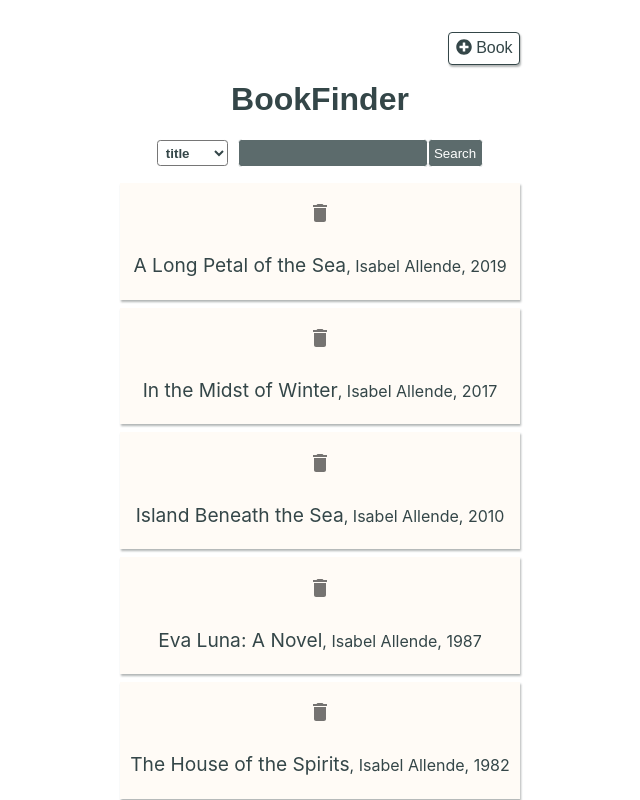
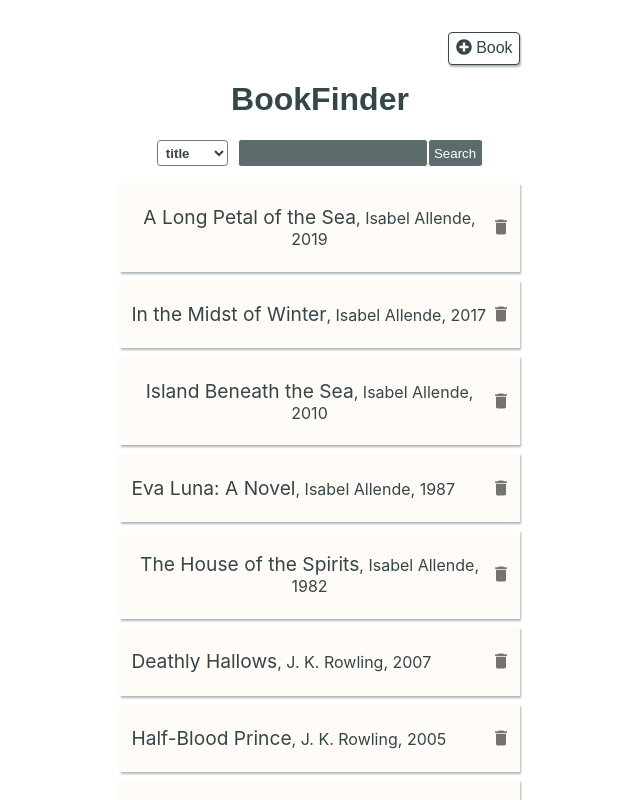
Before and after one commit to catalinac3/Book-search, a React (Create React App) app: page / in a window 1280 px wide. Shown: the top 800 px of the page, without its empty margins (320-960 px from the left). Built offline with nearby package versions, Linux system fonts and the light colour scheme; a web font is replaced by a local one.

Commit message:
improved design by giving a good position to the erase icon

```diff
--- a/src/OutputBook.css
+++ b/src/OutputBook.css
@@ -4,8 +4,20 @@
   background: rgb(251, 224, 195, 0.15);
   color: rgb(52, 70, 72);
   margin: 0.5em auto;
+  display: flex;
+  flex-direction: row;
+  justify-content: space-between;
 }
 
 .Title {
   font-size: 1.2em;
 }
+
+.bookDisplay {
+  margin-left: 5px;
+  display: inline-block;
+}
+.deleteBtn {
+  display: inline-block;
+  align-self: center;
+}
--- a/src/OutputBook.js
+++ b/src/OutputBook.js
@@ -1,10 +1,18 @@
 import { IconButton } from "@material-ui/core";
-import DeleteIcon from '@material-ui/icons/Delete';
+import DeleteIcon from "@material-ui/icons/Delete";
 import React from "react";
 import "./OutputBook.css";
 
+
+
 // element that will display a book data
 function OutputBook(props) {
+  /**
+   * This function deletes a book from the list,
+   * and re-render the page, also informs with a
+   * message about the deletion.
+   * @param {String} elemTitle
+   */
   function deleteBook(elemTitle) {
     console.log(elemTitle);
     let tempList = JSON.parse(localStorage.getItem("bookListStored"));
@@ -13,20 +21,25 @@
     const found = tempList.find((element) => element.title === elemTitle);
     tempList.splice(tempList.indexOf(found), 1);
     localStorage.setItem("bookListStored", JSON.stringify(tempList));
-    props.deleted(`The book "${found.title}" has been erased`, tempList)
+    props.deleted(`The book "${found.title}" has been erased`, tempList);
   }
 
-  // make a cross button to erase the item
-  // re-render the page otherwise , the item doesnt disappear
   return (
     <div className="OutputDiv">
-      <IconButton onClick={() => deleteBook(props.title)}>
-        <DeleteIcon />
-      </IconButton>
-      <p>
-        <span className="Title">{props.title}</span>, {props.author},{" "}
-        {props.date}
-      </p>
+      <div className="bookDisplay">
+        <p>
+          <span className="Title">{props.title}</span>, {props.author},{" "}
+          {props.date}
+        </p>
+      </div>
+      <div className="deleteBtn">
+        <IconButton
+          size="small"
+          onClick={() => deleteBook(props.title)}
+        >
+          <DeleteIcon fontSize="small"/>
+        </IconButton>
+      </div>
     </div>
   );
 }
```
